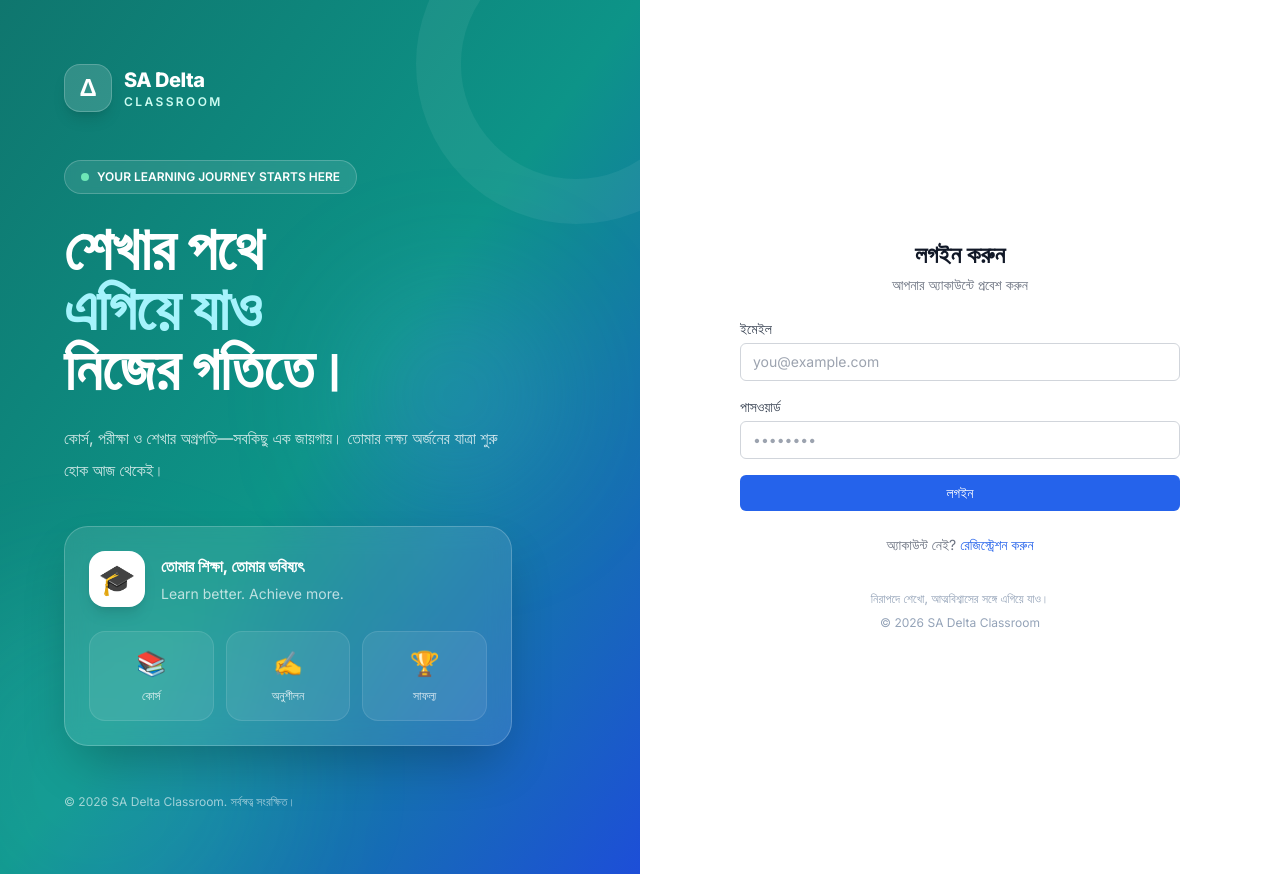
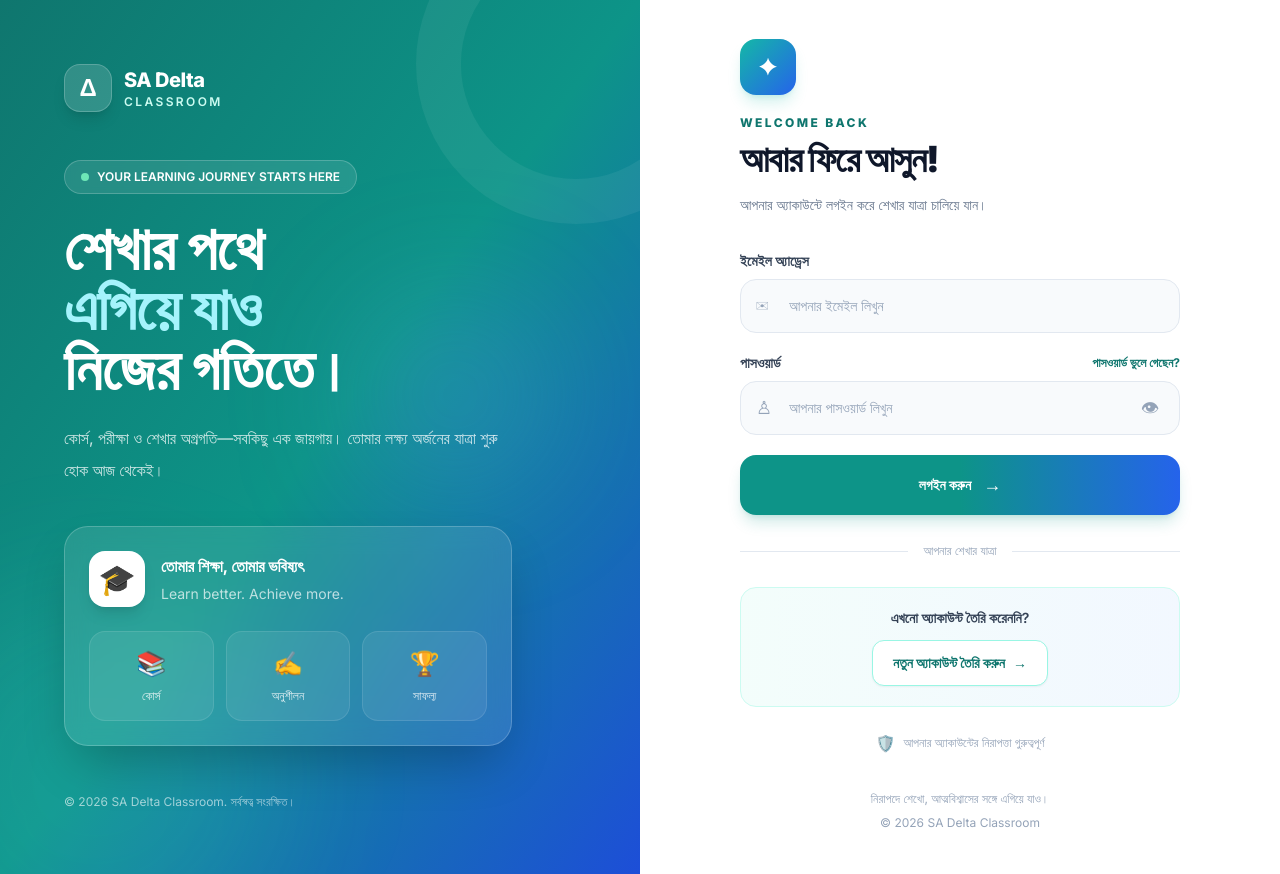
Before and after one commit to shamim22fb-gif/Delta-Classroom-, a Next.js app: page /login in a window 1280 px wide. Built offline with nearby package versions, Linux system fonts and the light colour scheme.

Commit message:
Enhance login page with improved error handling
Refactor login page to improve error handling and UI elements.

```diff
--- a/src/app/(auth)/login/page.tsx
+++ b/src/app/(auth)/login/page.tsx
@@ -1,18 +1,21 @@
+
 "use client";
 
-import { useState } from "react";
+import { useState, type FormEvent } from "react";
 import Link from "next/link";
 import { loginAction } from "@/actions/auth";
 
 export default function LoginPage() {
   const [error, setError] = useState<string | null>(null);
   const [loading, setLoading] = useState(false);
+  const [showPassword, setShowPassword] = useState(false);
 
-  async function handleSubmit(e: React.FormEvent<HTMLFormElement>) {
+  async function handleSubmit(e: FormEvent<HTMLFormElement>) {
     e.preventDefault();
     setError(null);
     setLoading(true);
 
+    try {
       const formData = new FormData(e.currentTarget);
       const res = await loginAction(formData);
 
@@ -20,42 +23,172 @@ export default function LoginPage() {
         setError(res.error);
         setLoading(false);
       }
+    } catch {
+      setError("লগইন করা যায়নি। আবার চেষ্টা করুন।");
+      setLoading(false);
+    }
   }
 
   return (
     <div className="animate-fade-in">
-      <div className="mb-6 text-center">
-        <h2 className="text-2xl font-bold text-gray-900">লগইন করুন</h2>
-        <p className="mt-1 text-sm text-gray-500">আপনার অ্যাকাউন্টে প্রবেশ করুন</p>
+      {/* Heading */}
+      <div className="mb-8">
+        <div className="mb-5 flex h-14 w-14 items-center justify-center rounded-2xl bg-gradient-to-br from-teal-500 to-blue-600 text-2xl text-white shadow-lg shadow-teal-500/20">
+          ✦
         </div>
 
-      <form onSubmit={handleSubmit} className="space-y-4">
+        <p className="mb-2 text-xs font-extrabold uppercase tracking-[0.2em] text-teal-700">
+          Welcome Back
+        </p>
+
+        <h2 className="text-3xl font-black tracking-tight text-slate-900 sm:text-4xl">
+          আবার ফিরে আসুন!
+        </h2>
+
+        <p className="mt-3 text-sm leading-7 text-slate-500">
+          আপনার অ্যাকাউন্টে লগইন করে শেখার যাত্রা চালিয়ে যান।
+        </p>
+      </div>
+
+      {/* Error message */}
       {error && (
-          <div className="rounded-md bg-red-50 p-3 text-sm text-red-600">
-            {error}
+        <div
+          role="alert"
+          className="mb-5 flex items-start gap-3 rounded-2xl border border-red-200 bg-red-50 p-4 text-sm leading-6 text-red-700"
+        >
+          <span className="text-lg">⚠️</span>
+          <div>{error}</div>
         </div>
       )}
 
+      {/* Login form */}
+      <form onSubmit={handleSubmit} className="space-y-5">
+        {/* Email */}
         <div>
-          <label className="label" htmlFor="email">ইমেইল</label>
-          <input id="email" name="email" type="email" required className="input" placeholder="you@example.com" />
+          <label
+            htmlFor="email"
+            className="mb-2 block text-sm font-bold text-slate-700"
+          >
+            ইমেইল অ্যাড্রেস
+          </label>
+
+          <div className="group relative">
+            <span className="pointer-events-none absolute left-4 top-1/2 -translate-y-1/2 text-lg text-slate-400 transition group-focus-within:text-teal-600">
+              ✉
+            </span>
+
+            <input
+              id="email"
+              name="email"
+              type="email"
+              autoComplete="email"
+              required
+              disabled={loading}
+              placeholder="আপনার ইমেইল লিখুন"
+              className="w-full rounded-2xl border border-slate-200 bg-slate-50 py-4 pl-12 pr-4 text-sm text-slate-900 outline-none transition placeholder:text-slate-400 hover:border-slate-300 focus:border-teal-500 focus:bg-white focus:ring-4 focus:ring-teal-500/10 disabled:opacity-60"
+            />
+          </div>
         </div>
 
+        {/* Password */}
         <div>
-          <label className="label" htmlFor="password">পাসওয়ার্ড</label>
-          <input id="password" name="password" type="password" required className="input" placeholder="••••••••" />
+          <div className="mb-2 flex items-center justify-between gap-2">
+            <label
+              htmlFor="password"
+              className="text-sm font-bold text-slate-700"
+            >
+              পাসওয়ার্ড
+            </label>
+
+            <Link
+              href="/forgot-password"
+              className="text-xs font-bold text-teal-700 transition hover:text-blue-700 hover:underline"
+            >
+              পাসওয়ার্ড ভুলে গেছেন?
+            </Link>
           </div>
 
-        <button type="submit" disabled={loading} className="btn-primary w-full">
-          {loading ? "লগইন হচ্ছে..." : "লগইন"}
+          <div className="group relative">
+            <span className="pointer-events-none absolute left-4 top-1/2 -translate-y-1/2 text-lg text-slate-400 transition group-focus-within:text-teal-600">
+              ♙
+            </span>
+
+            <input
+              id="password"
+              name="password"
+              type={showPassword ? "text" : "password"}
+              autoComplete="current-password"
+              required
+              disabled={loading}
+              placeholder="আপনার পাসওয়ার্ড লিখুন"
+              className="w-full rounded-2xl border border-slate-200 bg-slate-50 py-4 pl-12 pr-14 text-sm text-slate-900 outline-none transition placeholder:text-slate-400 hover:border-slate-300 focus:border-teal-500 focus:bg-white focus:ring-4 focus:ring-teal-500/10 disabled:opacity-60"
+            />
+
+            <button
+              type="button"
+              disabled={loading}
+              onClick={() => setShowPassword((value) => !value)}
+              aria-label={
+                showPassword ? "পাসওয়ার্ড লুকান" : "পাসওয়ার্ড দেখান"
+              }
+              aria-pressed={showPassword}
+              className="absolute right-3 top-1/2 flex h-9 w-9 -translate-y-1/2 items-center justify-center rounded-xl text-lg text-slate-400 transition hover:bg-teal-50 hover:text-teal-700 disabled:opacity-50"
+            >
+              {showPassword ? "🙈" : "👁"}
+            </button>
+          </div>
+        </div>
+
+        {/* Submit */}
+        <button
+          type="submit"
+          disabled={loading}
+          className="group flex w-full items-center justify-center gap-3 rounded-2xl bg-gradient-to-r from-teal-600 via-teal-600 to-blue-600 px-5 py-4 text-sm font-extrabold text-white shadow-lg shadow-teal-600/20 transition duration-300 hover:-translate-y-0.5 hover:shadow-xl hover:shadow-teal-600/25 focus:outline-none focus:ring-4 focus:ring-teal-500/20 disabled:cursor-not-allowed disabled:opacity-70 disabled:hover:translate-y-0"
+        >
+          {loading ? (
+            <>
+              <span className="h-5 w-5 animate-spin rounded-full border-2 border-white/30 border-t-white" />
+              লগইন হচ্ছে...
+            </>
+          ) : (
+            <>
+              লগইন করুন
+              <span className="text-lg transition-transform group-hover:translate-x-1">
+                →
+              </span>
+            </>
+          )}
         </button>
       </form>
 
-      <div className="mt-6 text-center text-sm">
-        <span className="text-gray-500">অ্যাকাউন্ট নেই? </span>
-        <Link href="/register" className="font-medium text-brand-600 hover:text-brand-500">
-          রেজিস্ট্রেশন করুন
+      {/* Divider */}
+      <div className="my-7 flex items-center gap-4">
+        <div className="h-px flex-1 bg-slate-200" />
+        <span className="text-xs text-slate-400">
+          আপনার শেখার যাত্রা
+        </span>
+        <div className="h-px flex-1 bg-slate-200" />
+      </div>
+
+      {/* Register */}
+      <div className="rounded-2xl border border-teal-100 bg-gradient-to-r from-teal-50/80 to-blue-50/80 p-5 text-center">
+        <p className="text-sm font-semibold text-slate-700">
+          এখনো অ্যাকাউন্ট তৈরি করেননি?
+        </p>
+
+        <Link
+          href="/register"
+          className="mt-3 inline-flex items-center justify-center gap-2 rounded-xl border border-teal-200 bg-white px-5 py-3 text-sm font-extrabold text-teal-700 shadow-sm transition hover:border-teal-500 hover:bg-teal-600 hover:text-white"
+        >
+          নতুন অ্যাকাউন্ট তৈরি করুন
+          <span>→</span>
         </Link>
+      </div>
+
+      {/* Security note */}
+      <div className="mt-6 flex items-center justify-center gap-2 text-xs text-slate-400">
+        <span className="text-base text-emerald-600">🛡️</span>
+        <span>আপনার অ্যাকাউন্টের নিরাপত্তা গুরুত্বপূর্ণ</span>
       </div>
     </div>
   );
```
Lines whose indentation alone changed are shown as unchanged.
